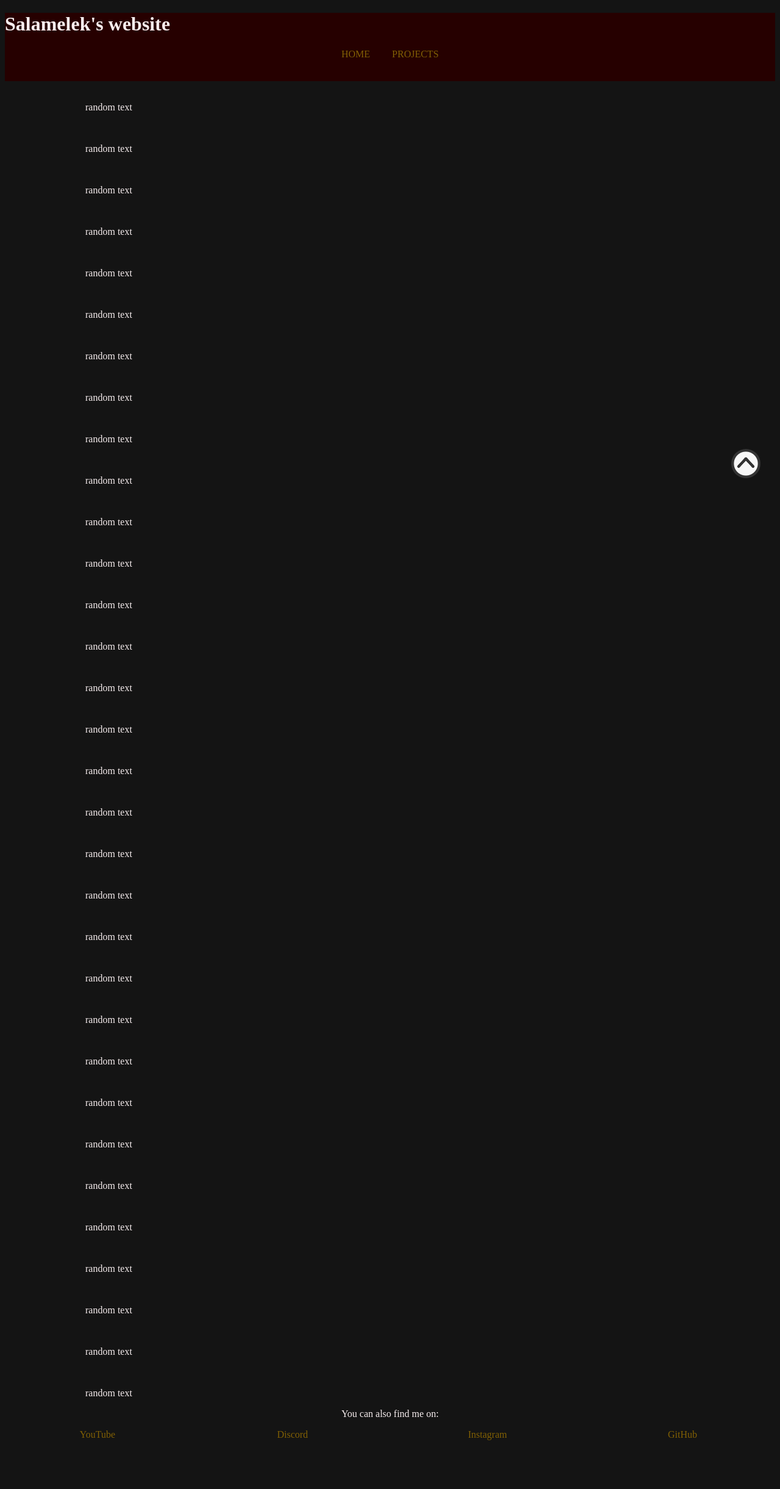
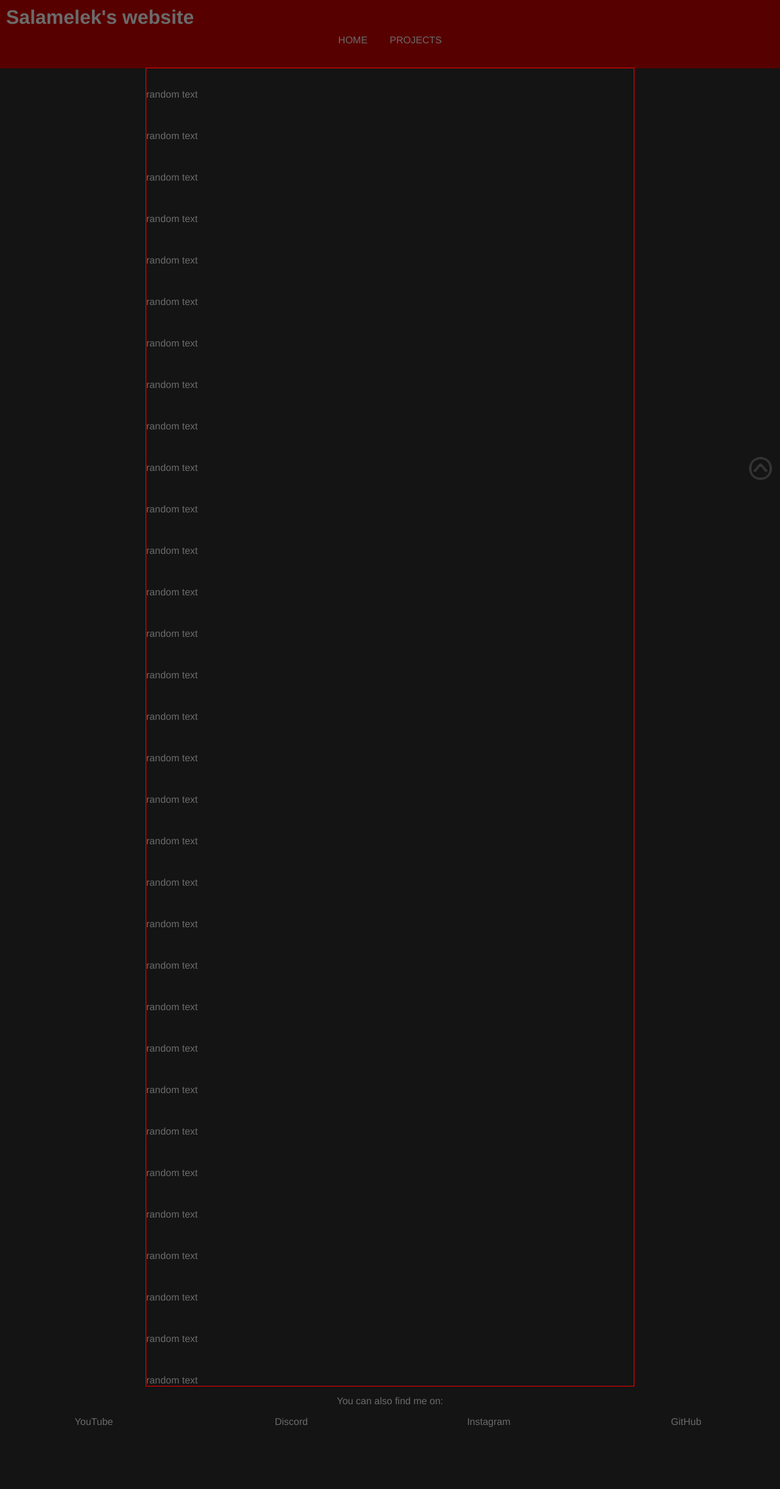
Before and after one commit to salamelek/personal_website, a PHP site: page / in a window 1280 px wide. Shown: the whole page at 61% size. After the commit the page ends 2340 px from the top, so only its background shows below. Run offline with PHP 8.4, Linux system fonts and the light colour scheme.

Commit message:
new back to top button, new palette

```diff
--- a/style.css
+++ b/style.css
@@ -2,9 +2,9 @@
 
 :root {
     /*color palette */
-    --text-color: rgb(246, 237, 238);
-    --button-color: rgb(129, 96, 4);
-    --link-color: rgb(38, 0, 0);
+    --text-color: rgb(107, 107, 107);
+    --button-color: rgb(107, 107, 107);
+    --link-color: rgb(87, 0, 0);
     --dark-blue: rgb(0, 3, 49);
     --bcg-color: rgb(20, 20, 20);
 
@@ -16,10 +16,12 @@
 
 *, *::before, *::after {
     box-sizing: border-box;
+    font-family: "Helvetica";
 }
 
 body {
     background: var(--bcg-color);
+    margin: 0;
 }
 
 p, h1, h2, h3 {
@@ -32,8 +34,9 @@ a {
 }
 
 main {
-    max-width: 1000px;
+    max-width: 800px;
     margin: 0 auto;
+    outline: 1px solid red;
 }
 
 /*HEADER*/
@@ -41,6 +44,11 @@ main {
 header {
     background: var(--link-color);
     min-height: 7em;
+}
+
+header h1 {
+    margin: 0;
+    padding: 10px;
 }
 
 .nav-ink {
@@ -119,8 +127,8 @@ footer > * {
     display: block;
     position: absolute;
     background: linear-gradient(
-        rgb(0 0 0 / 0),
-        var(--button-color)
+            rgb(0 0 0 / 0),
+            var(--button-color)
     );
     padding: 1em;
     border-radius: 0.5em;
@@ -131,7 +139,7 @@ footer > * {
     transform: scale(0);
     transition:
             transform var(--delay-mid) ease,
-            /*bottom ease 500ms;*/
+                /*bottom ease 500ms;*/
             top ease var(--delay-mid);
 }
 
@@ -148,8 +156,8 @@ html {
 
 .top-btn-container {
     position: fixed;
-    bottom: 1em;
-    right: 2em;
+    bottom: 1vw;
+    right: 1vw;
 }
 
 .top-btn-link {
@@ -159,7 +167,7 @@ html {
 }
 
 .top-btn-img {
-    width: 3em;
+    width: 3vw;
 }
 
 .top-btn-link::before {
```
Also changed, not shown: images/back_to_top.png, index.html (indentation only).
